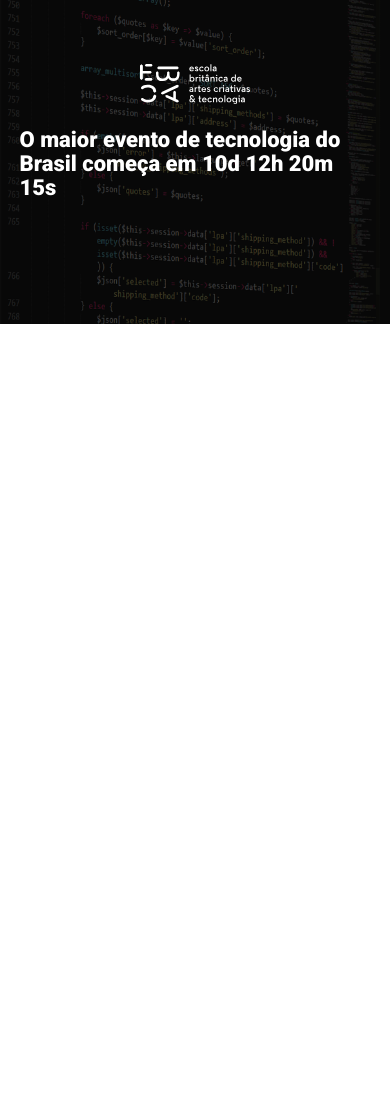
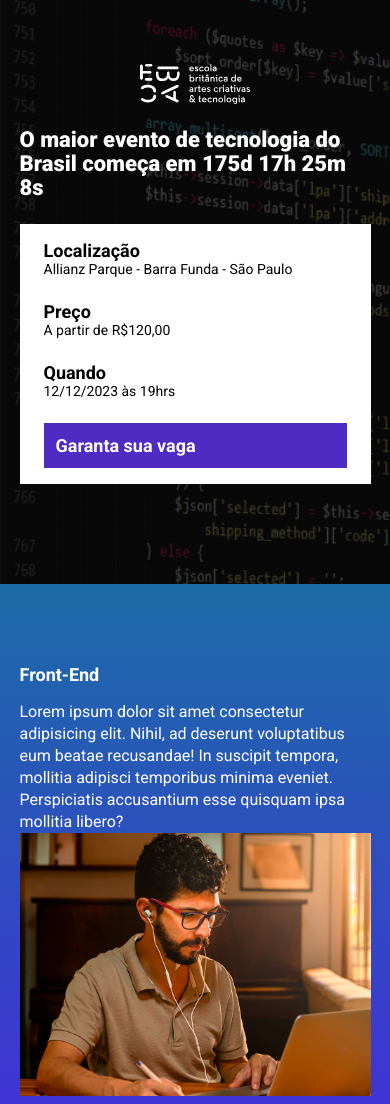
Before and after one commit to Miguel-Custodio/ebac_tech_talks, a website built with Parcel: page src/index.html in a window 390 px wide. Shown: the top 1104 px of the page. Before the commit the page ends 844 px from the top, so only its background shows below. Built offline with nearby package versions, Linux system fonts and the light colour scheme.

Commit message:
criando a contagem regressiva

```diff
--- a/package.json
+++ b/package.json
@@ -2,9 +2,9 @@
   "name": "modulo_22",
   "version": "1.0.0",
   "description": "",
-  "main": "index.js",
   "scripts": {
     "dev": "parcel src/index.html src/styles/main.scss src/scripts/main.js",
+    "build": "parcel build src/index.html",
     "test": "echo \"Error: no test specified\" && exit 1"
   },
   "keywords": [],
--- a/src/index.html
+++ b/src/index.html
@@ -10,16 +10,83 @@
     <link href="https://fonts.googleapis.com/css2?family=Lobster&family=Pacifico&family=Roboto:wght@400;700&display=swap" rel="stylesheet">
     <link href="https://fonts.googleapis.com/css2?family=Lobster&family=Pacifico&family=Roboto:wght@400;700;900&display=swap" rel="stylesheet">
     <link rel="stylesheet" href="styles/main.scss">
+    <link rel="stylesheet" href="https://unpkg.com/aos@next/dist/aos.css" />
 </head>
 <body>
     <header class="hero">
         <div class="container">
             <img class="hero__logo" src="images/ebac_logo.svg" alt="EBAC">
             <p class="hero__text">
-                O maior evento de tecnologia do Brasil começa em 10d 12h 20m 15s
+                O maior evento de tecnologia do Brasil começa em <span id="contador"></span>
             </p>
+            <div class="infos-bar">
+                <ul class="infos-bar__infos">
+                    <li class="infos-bar__infos__item">
+                        <b>Localização</b>
+                        Allianz Parque - Barra Funda - São Paulo
+                    </li>
+                    <li class="infos-bar__infos__item">
+                        <b>Preço</b>
+                        A partir de R$120,00
+                    </li>
+                    <li class="infos-bar__infos__item">
+                        <b>Quando</b>
+                        12/12/2023 às 19hrs
+                    </li>
+                </ul>
+                <a href="#" class="button button--primary">Garanta sua vaga</a>
+            </div>
         </div>
     </header>
+    <section class="event event--frontend">
+        <div class="container" data-aos="fade-right">
+            <div class="event__details">
+                <h2 class="event__details__title"> Front-End</h2>
+                <p class="event__details__description">
+                    Lorem ipsum dolor sit amet consectetur adipisicing elit. Nihil, ad deserunt voluptatibus eum beatae recusandae! In suscipit tempora, mollitia adipisci temporibus minima eveniet. Perspiciatis accusantium esse quisquam ipsa mollitia libero?
+                </p>
+            </div>
+            <img class="event__image" src="images/frontend.png" alt="Front-End">
+        </div>
+    </section>
+    <section class="event event--ui-ux event--image-left">
+        <div class="container" data-aos="fade-left">
+            <div class="event__details">
+                <h2 class="event__details__title"> UI/UX</h2>
+                <p class="event__details__description">
+                    Lorem ipsum dolor sit amet consectetur adipisicing elit. Nihil, ad deserunt voluptatibus eum beatae recusandae! In suscipit tempora, mollitia adipisci temporibus minima eveniet. Perspiciatis accusantium esse quisquam ipsa mollitia libero?
+                </p>
+            </div>
+            <img class="event__image" src="images/frontend.png" alt="Front-End">
+        </div>
+    </section>
+    <section class="event event--data-science">
+        <div class="container" data-aos="fade-right">
+            <div class="event__details">
+                <h2 class="event__details__title"> Data Science</h2>
+                <p class="event__details__description">
+                    Lorem ipsum dolor sit amet consectetur adipisicing elit. Nihil, ad deserunt voluptatibus eum beatae recusandae! In suscipit tempora, mollitia adipisci temporibus minima eveniet. Perspiciatis accusantium esse quisquam ipsa mollitia libero?
+                </p>
+            </div>
+            <img class="event__image" src="images/frontend.png" alt="Front-End">
+        </div>
+    </section>
+    <section class="event event--backend event--image-left">
+        <div class="container" data-aos="fade-left">
+            <div class="event__details">
+                <h2 class="event__details__title"> Back-End</h2>
+                <p class="event__details__description">
+                    Lorem ipsum dolor sit amet consectetur adipisicing elit. Nihil, ad deserunt voluptatibus eum beatae recusandae! In suscipit tempora, mollitia adipisci temporibus minima eveniet. Perspiciatis accusantium esse quisquam ipsa mollitia libero?
+                </p>
+            </div>
+            <img class="event__image" src="images/frontend.png" alt="Front-End">
+        </div>
+    </section>
+
+    <script src="https://unpkg.com/aos@next/dist/aos.js"></script>
+    <script>
+        AOS.init();
+    </script>
     <script src="scripts/main.js"></script>
 </body>
 </html>
--- a/src/scripts/main.js
+++ b/src/scripts/main.js
@@ -1 +1,25 @@
-console.log("Ola mundo");
+const dataDoEvento = new Date("Dec 12, 2023 19:00:00");
+const timeStampDoEvento = dataDoEvento.getTime();
+
+const contaAsHoras = setInterval(function() {
+    const agora =new Date();
+    const timeStampAtual = agora.getTime();
+
+    const distanciaAteOEvento = timeStampDoEvento - timeStampAtual;
+
+    const diasEmMs = 1000 * 60 * 60 * 24;
+    const horaEmMs = 1000 * 60 * 60;
+    const minutosEmMs = 1000 * 60;
+
+    const diasAteOEvento = Math.floor(distanciaAteOEvento / diasEmMs);
+    const horasAteOEvento = Math.floor((distanciaAteOEvento % diasEmMs) / horaEmMs);
+    const minutosAteOEvento = Math.floor((distanciaAteOEvento % horaEmMs) / minutosEmMs);
+    const segundosAteOEvento = Math.floor((distanciaAteOEvento % minutosEmMs) / 1000);
+
+    document.getElementById('contador').innerHTML = `${diasAteOEvento}d ${horasAteOEvento}h ${minutosAteOEvento}m ${segundosAteOEvento}s`;
+
+    if (distanciaAteOEvento < 0) {
+        clearInterval(contaAsHoras);
+        document.getElementById('contador').innerHTML = 'Evento expirado';
+    }
+},1000);
--- /dev/null
+++ b/src/styles/_event.scss
@@ -0,0 +1,66 @@
+@use 'variables';
+
+.event {
+    padding: 80px 0;
+
+    &--frontend {
+        background-image: linear-gradient(variables.$blue1, variables.$blue2);
+    }
+
+    &--ui-ux {
+        background-image: linear-gradient(variables.$blue2, variables.$pink);
+    }
+
+    &--data-science {
+        background-image: linear-gradient(variables.$pink, variables.$yellow);
+    }
+
+    &--backend {
+        background-image: linear-gradient(variables.$yellow, variables.$pink);
+    }
+
+    &--image-left {
+        .container {
+            flex-direction: row-reverse;
+        }
+    }
+
+    .container {
+        display: flex;
+        gap: 40px;
+
+    }
+
+    &__image {
+        max-width: 360px;
+    }
+
+    &__details {
+
+        &__title {
+            font-size: 18px;
+            font-weight: bold;
+            margin-bottom: 16px;
+
+        }
+
+        &__description {
+            line-height: 22px;
+        }
+    }
+
+    @media (max-width:640px) {
+        .container {
+            display: block;
+        }
+
+        &__image {
+            width: 100%;
+        }
+
+        &__datails {
+            margin-bottom:16px;
+            margin-right: 0;
+        }
+    }
+}
--- a/src/styles/_hero.scss
+++ b/src/styles/_hero.scss
@@ -1,3 +1,5 @@
+@use 'variables';
+
 .hero {
     padding-top: 64px;
     padding-bottom: 100px;
@@ -16,7 +18,7 @@
         left: 0;
         width: 100%;
         height: 100%;
-        background-color: #000;
+        background-color: variables.$secondaryTextColor;
         content: "";
         opacity: .7;
     }
--- /dev/null
+++ b/src/styles/_variables.scss
@@ -0,0 +1,9 @@
+
+$textColor: #fff;
+$secondaryTextColor: #000;
+
+$blue1: #1b6ca7;
+$blue2: #442bdb;
+$pink: #89223b;
+$yellow:#9c791d;
+$purpple:#4f2ac3;
--- /dev/null
+++ b/src/styles/components/_buttons.scss
@@ -0,0 +1,26 @@
+@use '../variables';
+
+.button {
+    padding: 12px;
+    font-size: 18px;
+    font-weight: bold;
+    text-decoration: none;
+    text-align: center;
+    white-space: nowrap;
+
+    &--primary {
+        color: variables.$textColor;
+        background-color: variables.$purpple;
+    }
+
+    @media (max-width:640px) {
+        display: flex;
+        width: 100%;
+        align-items: center;
+    }
+
+    @media (max-width: 1024px) {
+        display: flex;
+        align-items: center;
+    }
+}
--- /dev/null
+++ b/src/styles/components/_infos_bar.scss
@@ -0,0 +1,42 @@
+@use '../variables';
+
+.infos-bar {
+    padding: 16px 24px;
+    background-color: variables.$textColor;
+    display: flex;
+    justify-content: space-between;
+
+    &__infos {
+        display: flex;
+        gap: 40px;
+
+        &__item {
+            font-size: 14px;
+            color: variables.$secondaryTextColor;
+
+            b {
+                font-size: 18px;
+                display: block;
+                color: variables.$secondaryTextColor;
+            }
+        }
+    }
+
+    @media (max-width: 640px) {
+        display: block;
+
+        &__infos {
+            display: block;
+
+            &__item {
+                margin-bottom: 24px;
+            }
+        }
+    }
+
+    @media (max-width: 1024px) {
+        &__infos {
+            gap: 16px;
+        }
+    }
+}
--- a/src/styles/main.scss
+++ b/src/styles/main.scss
@@ -1,12 +1,16 @@
 @use 'hero';
-
+@use 'components/infos_bar';
+@use 'components/buttons';
+@use 'event';
+@use 'variables';
 
 * {
     margin: 0;
     padding: 0;
     box-sizing: border-box;
     font-family: Roboto, sans-serif;
-    color: #fff;
+    color: variables.$textColor;
+    list-style: none;
 }
 
 .container {
```
